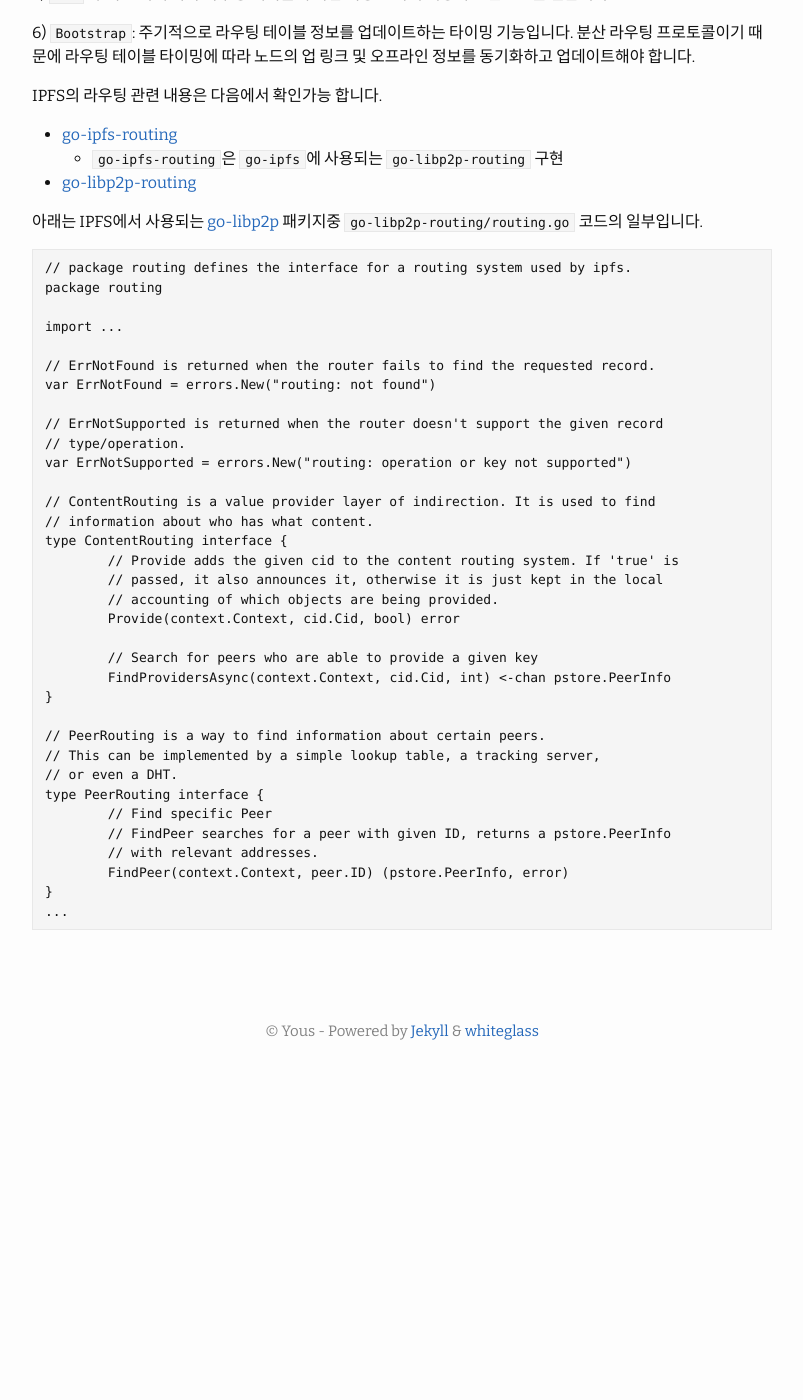
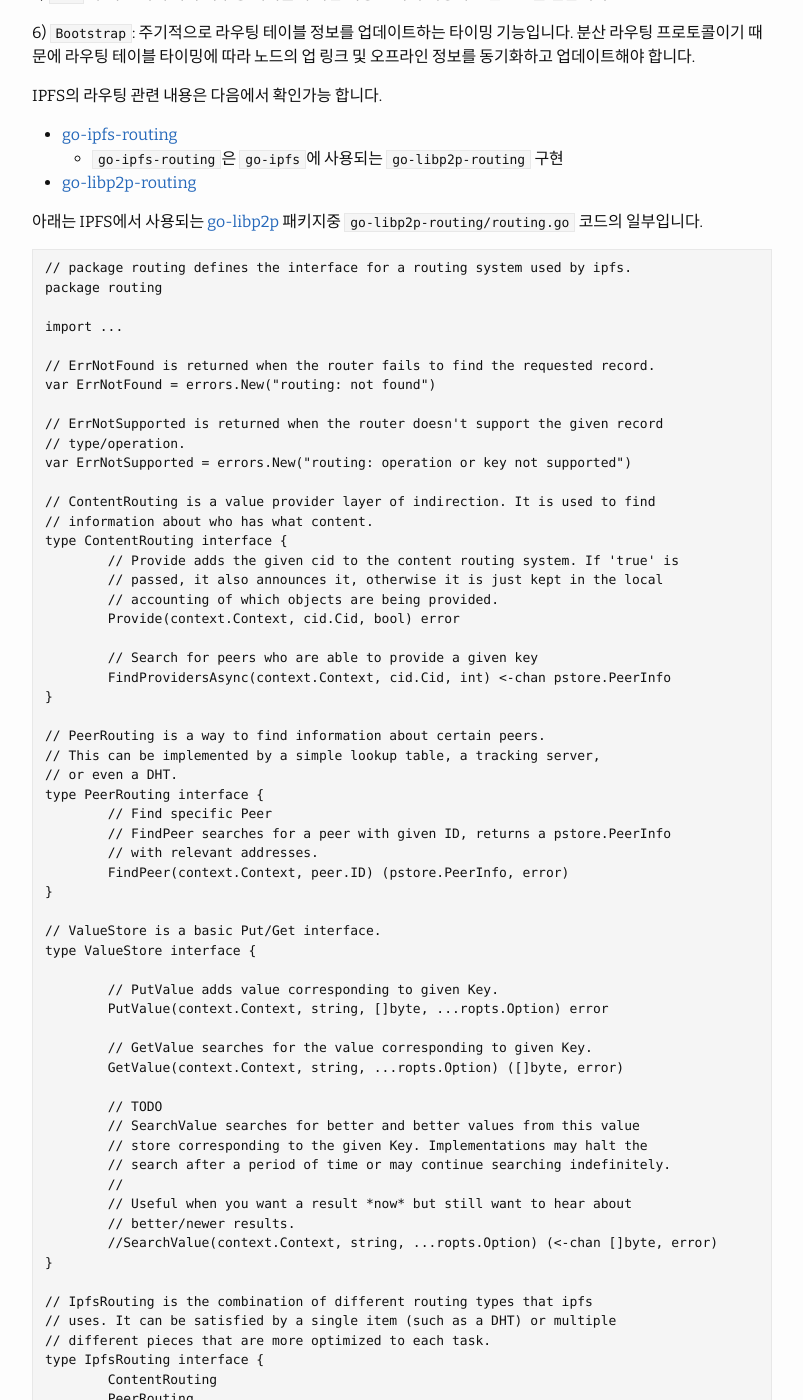
Before and after one commit to uni2u/uni2u.github.io, a Jekyll site: the page built from _posts/2018-09-18-IPFS05.md, in a window 1280 px wide and 1400 px high, scrolled down 2481 px. Shown: the whole window, without its empty margins (238-1041 px from the left). Built offline with Jekyll 4.4.1, drawn with Linux system fonts in a browser that asks for light colours; before the commit the page ends 3569 px from its top, so only the background shows below that; some of the changed text lies outside the part shown.

Commit message:
libp2p routing ipfs interface

````diff
--- a/_posts/2018-09-18-IPFS05.md
+++ b/_posts/2018-09-18-IPFS05.md
@@ -88,5 +88,39 @@
 	// with relevant addresses.
 	FindPeer(context.Context, peer.ID) (pstore.PeerInfo, error)
 }
+
+// ValueStore is a basic Put/Get interface.
+type ValueStore interface {
+
+	// PutValue adds value corresponding to given Key.
+	PutValue(context.Context, string, []byte, ...ropts.Option) error
+
+	// GetValue searches for the value corresponding to given Key.
+	GetValue(context.Context, string, ...ropts.Option) ([]byte, error)
+
+	// TODO
+	// SearchValue searches for better and better values from this value
+	// store corresponding to the given Key. Implementations may halt the
+	// search after a period of time or may continue searching indefinitely.
+	//
+	// Useful when you want a result *now* but still want to hear about
+	// better/newer results.
+	//SearchValue(context.Context, string, ...ropts.Option) (<-chan []byte, error)
+}
+
+// IpfsRouting is the combination of different routing types that ipfs
+// uses. It can be satisfied by a single item (such as a DHT) or multiple
+// different pieces that are more optimized to each task.
+type IpfsRouting interface {
+	ContentRouting
+	PeerRouting
+	ValueStore
+
+	// Bootstrap allows callers to hint to the routing system to get into a
+	// Boostrapped state
+	Bootstrap(context.Context) error
+
+	// TODO expose io.Closer or plain-old Close error
+}
 ...
 ```
````
